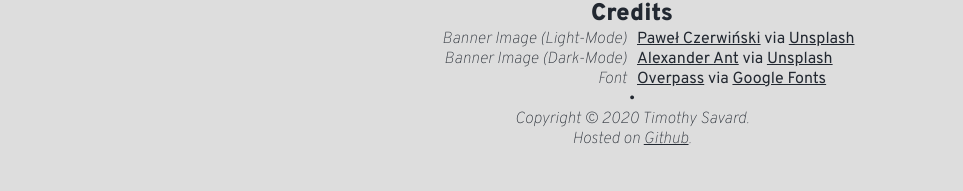
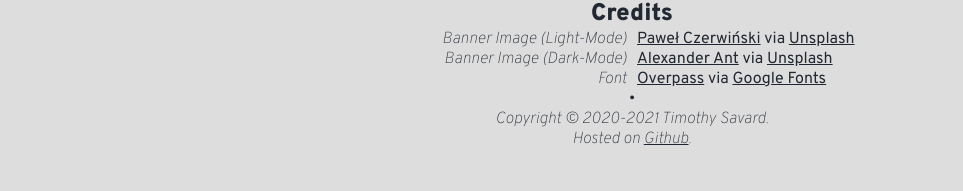
Before and after one commit to tpsavard/tpsavard.github.io, a Jekyll site: the page built from about.html, in a window 1280 px wide. Shown: the part 818-1009 px from the top of the page, without its empty margins (8-971 px from the left). Built offline with Jekyll 4.4.1, drawn with Linux system fonts in a browser that asks for light colours; nearby versions of some CDN libraries.

Commit message:
Corrected copyright date range.

```diff
--- a/about.html
+++ b/about.html
@@ -31,7 +31,7 @@ layout: default
             <div class="name"><a href="https://http://overpassfont.org">Overpass</a> via <a href="https://fonts.google.com/specimen/Overpass">Google Fonts</a></div>
         </div>
         &bull;
-        <div class="line">Copyright &#169; 2020 Timothy Savard.</div>
+        <div class="line">Copyright &#169; 2020-{{ "now" | date: "%Y" }} Timothy Savard.</div>
         <div class="line">Hosted on <a href="https://github.com/tpsavard/tpsavard.github.io">Github</a>.</div>
     </div>
 </div>
```
